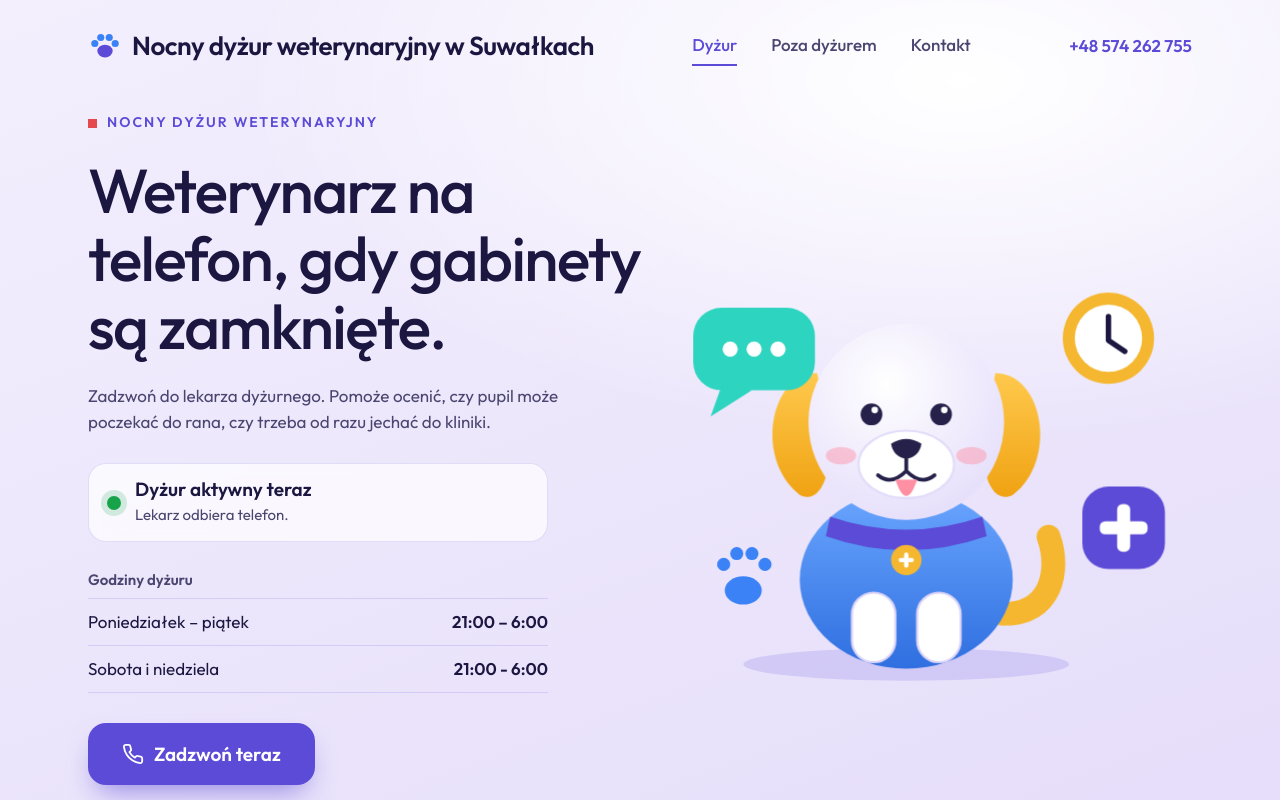
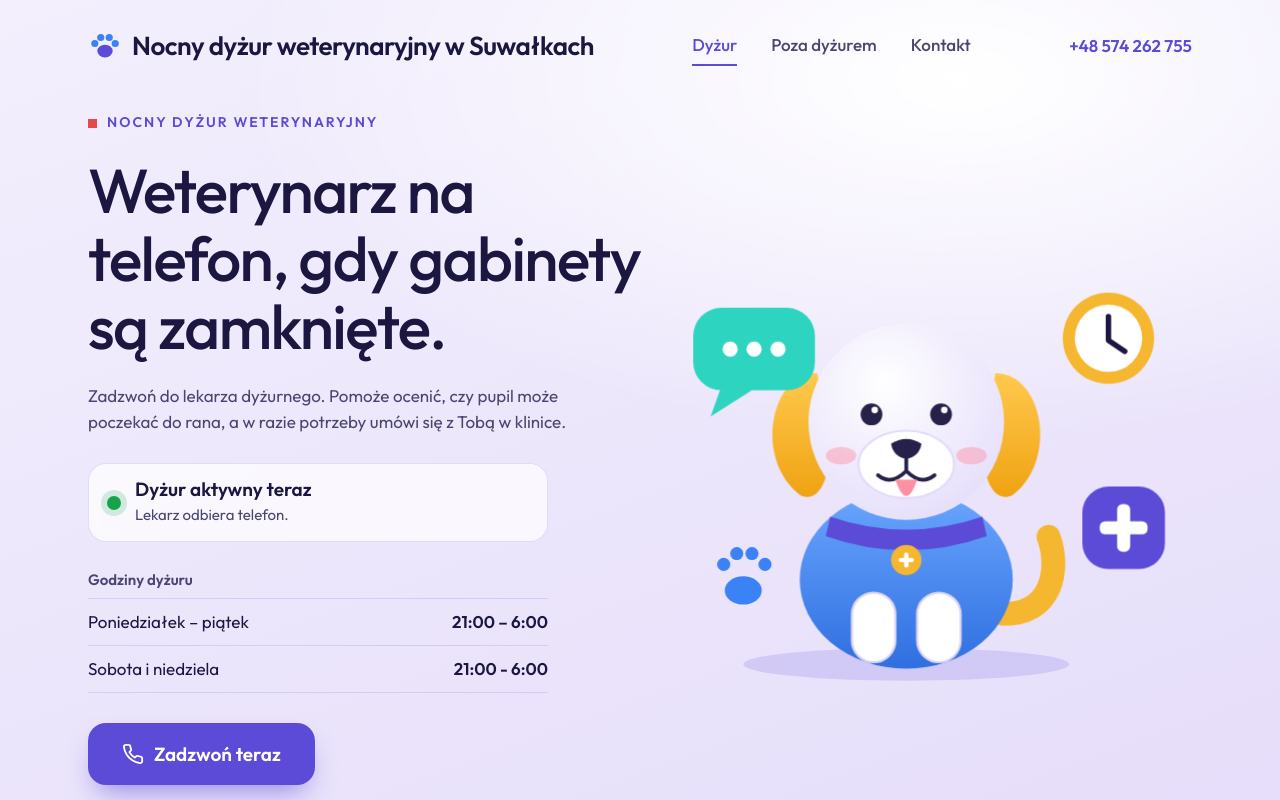
Before and after one commit to sebbab10/Vet_2, a plain HTML site: page index.html in a window 1280 px wide. Shown: the top 800 px of the page. Drawn offline with Linux system fonts and the light colour scheme.

Commit message:
Update index.html

```diff
--- a/index.html
+++ b/index.html
@@ -42,7 +42,7 @@
       <div>
         <p class="eyebrow">Nocny dyżur weterynaryjny</p>
         <h1>Weterynarz na telefon, gdy gabinety są zamknięte.</h1>
-        <p class="lead">Zadzwoń do lekarza dyżurnego. Pomoże ocenić, czy pupil może poczekać do rana, czy trzeba od razu jechać do kliniki.</p>
+        <p class="lead">Zadzwoń do lekarza dyżurnego. Pomoże ocenić, czy pupil może poczekać do rana, a w razie potrzeby umówi się z Tobą w klinice.</p>
 
         <div class="status" id="status-pill" role="status" aria-live="polite">
           <span class="dot" aria-hidden="true"></span>
```
